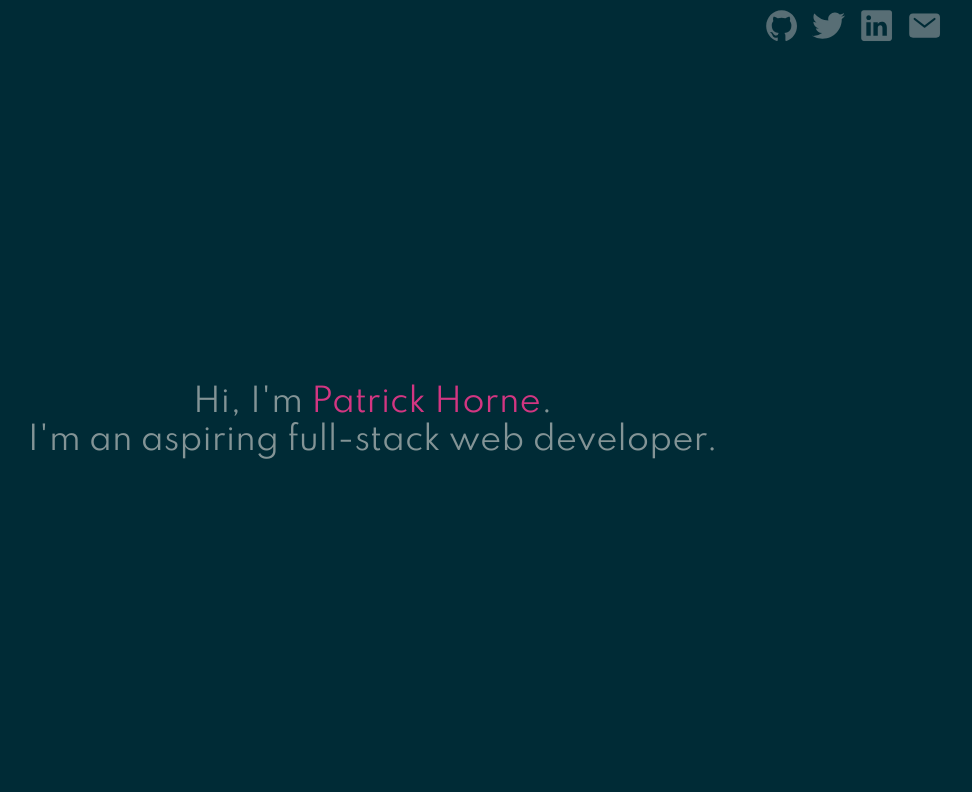
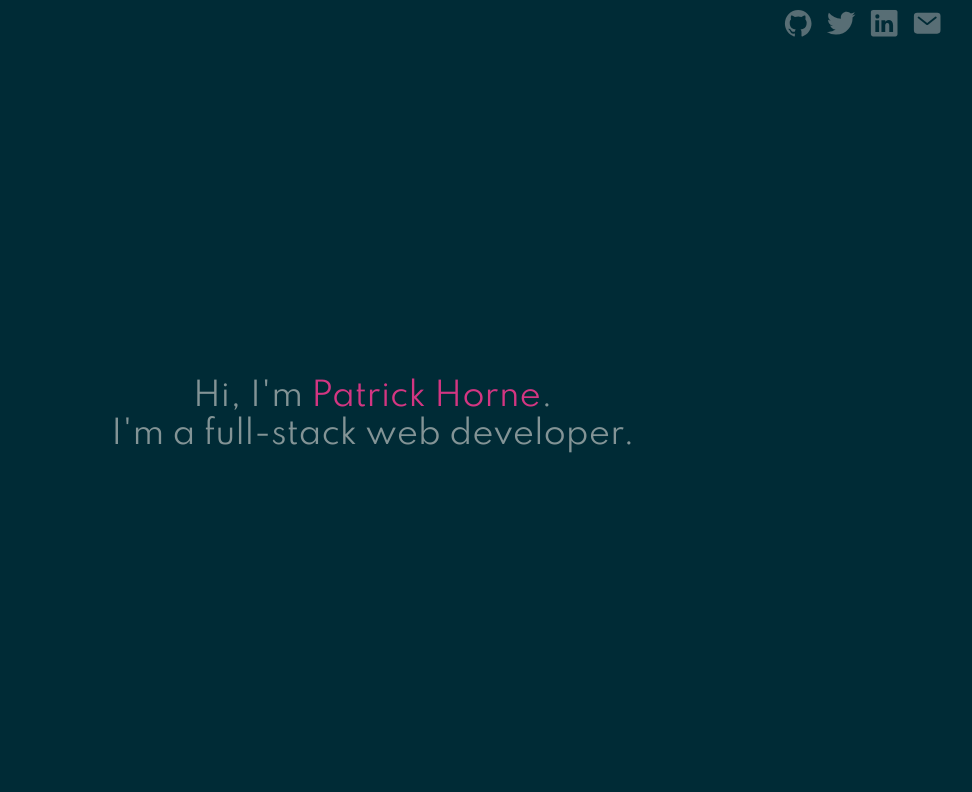
Before and after one commit to glhc/portfolio, a React (Create React App) app: page / in a window 1280 px wide. Shown: the top 792 px of the page, without its empty margins (267-1239 px from the left). Built offline with nearby package versions, Linux system fonts and the light colour scheme.

Commit message:
Work on social media buttons

```diff
--- a/src/components/Landing/Landing.js
+++ b/src/components/Landing/Landing.js
@@ -9,7 +9,7 @@ export default function Landing() {
           <div>
             Hi, I'm <wbr/><span class="accent" id="name">Patrick Horne</span>.<wbr/>
           </div>
-          I'm an aspiring full-stack web developer.
+          I'm a full-stack web developer.
         </article>
 
         <i class="material-icons animated infinite bounce" id="down-arrow">keyboard_arrow_down</i>
--- a/src/components/SocialButtons/SocialButtons.js
+++ b/src/components/SocialButtons/SocialButtons.js
@@ -2,13 +2,29 @@ import React from 'react';
 import StyledSocialButtons from './StyledSocialButtons';
 
 export default function SocialButtons() {
+  const sendToGitHub = () => {
+    window.open('https://github.com/glhc');
+  };
+
+  const sendToTwitter = () => {
+    window.open('https://twitter.com/glhc_');
+  };
+
+  const sendToLinkedIn = () => {
+    window.open('https://linkedin.com/patrickahorne');
+  };
+
+  const sendToEmail = () => {
+    window.location.href = 'mailto:patrickahorne@gmail.com';
+  };
+
   return (
     <StyledSocialButtons>
       <div class="social-buttons">
-        <ion-icon name="logo-github"></ion-icon>
-        <ion-icon name="logo-twitter"></ion-icon>
-        <ion-icon name="logo-linkedin"></ion-icon>
-        <ion-icon name="mail"></ion-icon>
+        <ion-icon name="logo-github" onClick={sendToGitHub}></ion-icon>
+        <ion-icon name="logo-twitter" onClick={sendToTwitter}></ion-icon>
+        <ion-icon name="logo-linkedin" onClick={sendToLinkedIn}></ion-icon>
+        <ion-icon name="mail" onClick={sendToEmail}></ion-icon>
       </div>
       <div class="spacer-right"></div>
     </StyledSocialButtons>
--- a/src/components/SocialButtons/StyledSocialButtons.js
+++ b/src/components/SocialButtons/StyledSocialButtons.js
@@ -3,13 +3,15 @@ import styled from 'styled-components';
 
 const StyledSocialButtons = styled.header`
   margin-top: 8px;
-  font-size: 2.2rem;
+  font-size: 1.9rem;
   display: flex;
   flex-direction: row;
   justify-content: flex-end;
+
   ion-icon {
     margin-left: 0.4rem;
     margin-right: 0.4rem;
+    cursor: pointer;
   }
 
   .social-buttons {
```
